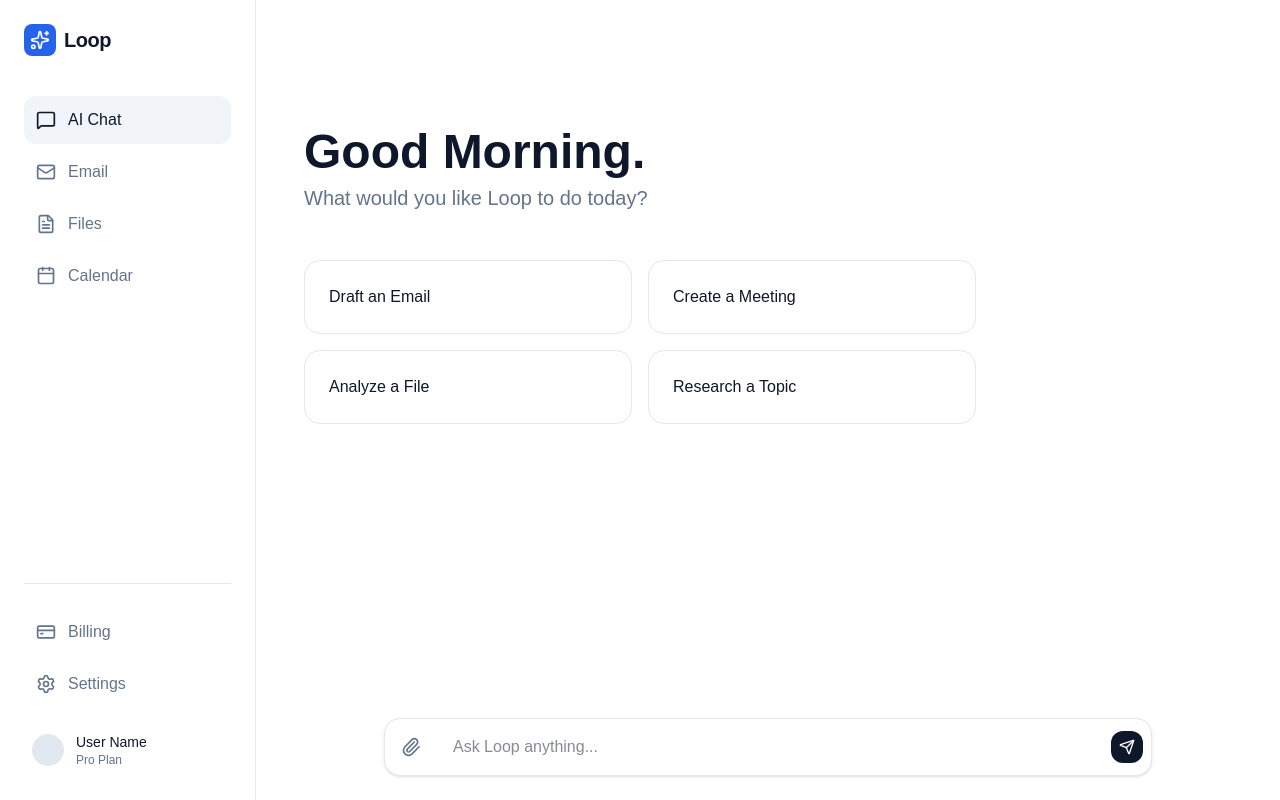
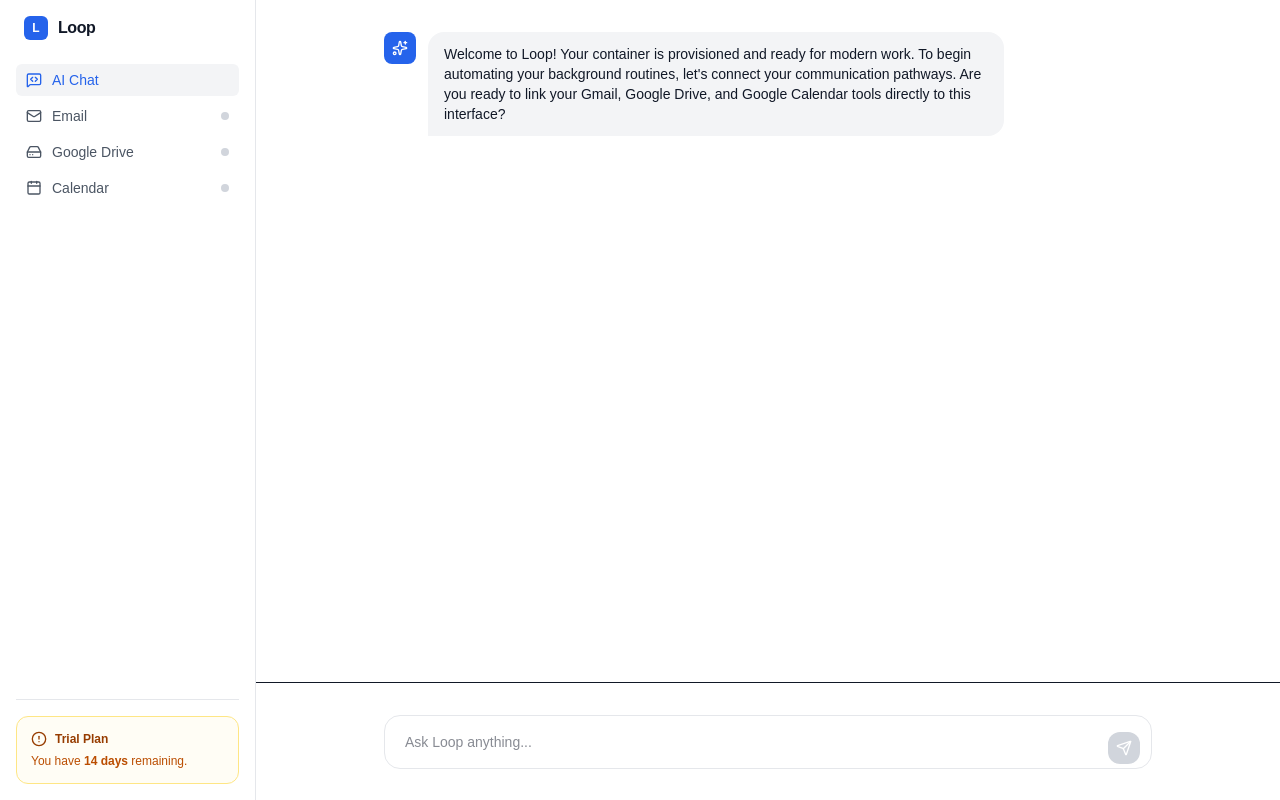
Before and after one commit to aminfxjamal-netizen/loopv1, a Next.js app: page /workspace in a window 1280 px wide. Built offline with nearby package versions, Linux system fonts and the light colour scheme; no server answers; the database is empty.

Commit message:
Connect Groq AI brain + Supabase chat persistence

```diff
--- a/app/workspace/page.tsx
+++ b/app/workspace/page.tsx
@@ -1,104 +1,265 @@
 'use client';
 
-import React, { useState } from 'react';
-import { MessageSquare, Mail, FileText, Calendar as CalendarIcon, CreditCard, Settings as SettingsIcon, Paperclip, Send, Sparkles, User, Bot } from 'lucide-react';
-import { motion, AnimatePresence } from 'framer-motion';
+import React, { useState, useRef, useEffect } from 'react';
+import {
+  MessageSquareCode,
+  Mail,
+  HardDrive,
+  Calendar,
+  Settings,
+  Send,
+  Sparkles,
+  AlertCircle,
+  ArrowUpRight,
+  Paperclip,
+  User
+} from 'lucide-react';
+import { createClient } from '@supabase/supabase-js';
+
+type UserPlan = 'Free Trial' | 'Basic' | 'Pro';
+
+interface Message {
+  id: string;
+  role: 'user' | 'assistant';
+  content: string;
+  timestamp: string;
+}
+
+// Supabase
+const supabaseUrl = process.env.NEXT_PUBLIC_SUPABASE_URL!;
+const supabaseAnonKey = process.env.NEXT_PUBLIC_SUPABASE_ANON_KEY!;
+const supabase = createClient(supabaseUrl, supabaseAnonKey);
+
+// Groq
+const groqApiKey = process.env.NEXT_PUBLIC_GROQ_API_KEY;
 
 export default function LoopWorkspace() {
-  const [activeTab, setActiveTab] = useState('AI Chat');
-  const [input, setInput] = useState('');
-  const [messages, setMessages] = useState<{role: 'user' | 'ai', content: string}[]>([]);
+  const [currentPlan] = useState<UserPlan>('Free Trial');
+  const [daysRemaining] = useState(14);
+  const [chatInput, setChatInput] = useState('');
+  const [isLoading, setIsLoading] = useState(false);
 
-  const navItems = [
-    { name: 'AI Chat', icon: MessageSquare },
-    { name: 'Email', icon: Mail },
-    { name: 'Files', icon: FileText },
-    { name: 'Calendar', icon: CalendarIcon },
-  ];
+  const [isGmailConnected, setIsGmailConnected] = useState(false);
+  const [isDriveConnected, setIsDriveConnected] = useState(false);
+  const [isCalendarConnected, setIsCalendarConnected] = useState(false);
 
-  const handleSend = () => {
-    if (!input.trim()) return;
-    setMessages([...messages, { role: 'user', content: input }]);
-    setInput('');
-    // Future: Connect to your /api/chat route here
+  const [chatMessages, setChatMessages] = useState<Message[]>([]);
+  const messagesEndRef = useRef<HTMLDivElement>(null);
+
+  // Load chat history
+  useEffect(() => {
+    const fetchMessages = async () => {
+      const { data } = await supabase
+        .from('chats')
+        .select('*')
+        .order('created_at', { ascending: true });
+
+      if (data && data.length > 0) {
+        const loaded = data.map((m: any) => ({
+          id: m.id,
+          role: m.role,
+          content: m.content,
+          timestamp: new Date(m.created_at).toLocaleTimeString([], { hour: '2-digit', minute: '2-digit' })
+        }));
+        setChatMessages(loaded);
+      } else {
+        setInitialWelcome();
+      }
+    };
+
+    fetchMessages();
+  }, []);
+
+  const setInitialWelcome = () => {
+    setChatMessages([{
+      id: 'init-onboarding',
+      role: 'assistant',
+      content: "Welcome to Loop! Your container is provisioned and ready for modern work.\n\nTo begin automating your background routines, let's connect your communication pathways. Are you ready to link your Gmail, Google Drive, and Google Calendar tools directly to this interface?",
+      timestamp: 'Just now'
+    }]);
+  };
+
+  useEffect(() => {
+    messagesEndRef.current?.scrollIntoView({ behavior: 'smooth' });
+  }, [chatMessages]);
+
+  const saveMessage = async (message: Message) => {
+    await supabase.from('chats').insert({
+      role: message.role,
+      content: message.content,
+    });
+  };
+
+  const handleConnectTool = (tool: 'gmail' | 'drive' | 'calendar') => {
+    let toolName = '';
+    if (tool === 'gmail' && !isGmailConnected) { setIsGmailConnected(true); toolName = 'Gmail Stream'; }
+    else if (tool === 'drive' && !isDriveConnected) { setIsDriveConnected(true); toolName = 'Google Drive Indexer'; }
+    else if (tool === 'calendar' && !isCalendarConnected) { setIsCalendarConnected(true); toolName = 'Google Calendar Core'; }
+    else return;
+
+    const assistantMsg: Message = {
+      id: crypto.randomUUID(),
+      role: 'assistant',
+      content: `⚡ **${toolName} Handshake Successful!** Your integration node is now fully authenticated and synchronized with the workspace.`,
+      timestamp: new Date().toLocaleTimeString([], { hour: '2-digit', minute: '2-digit' })
+    };
+
+    setChatMessages(prev => [...prev, assistantMsg]);
+    saveMessage(assistantMsg);
+  };
+
+  const handleSendMessage = async (e: React.FormEvent) => {
+    e.preventDefault();
+    if (!chatInput.trim() || isLoading) return;
+
+    const userMessage = chatInput.trim();
+    const userMsg: Message = {
+      id: crypto.randomUUID(),
+      role: 'user',
+      content: userMessage,
+      timestamp: new Date().toLocaleTimeString([], { hour: '2-digit', minute: '2-digit' })
+    };
+
+    setChatMessages(prev => [...prev, userMsg]);
+    await saveMessage(userMsg);
+
+    setChatInput('');
+    setIsLoading(true);
+
+    try {
+      const res = await fetch('https://api.groq.com/openai/v1/chat/completions', {
+        method: 'POST',
+        headers: {
+          'Content-Type': 'application/json',
+          'Authorization': `Bearer ${groqApiKey}`,
+        },
+        body: JSON.stringify({
+          model: "llama-3.3-70b-versatile",
+          messages: [
+            { role: "system", content: "You are Loop, a powerful AI workspace assistant. Be helpful, proactive and professional." },
+            { role: "user", content: userMessage }
+          ],
+          temperature: 0.7,
+          max_tokens: 800,
+        }),
+      });
+
+      const data = await res.json();
+      const aiReply = data.choices?.[0]?.message?.content || "I couldn't process that request.";
+
+      const assistantMsg: Message = {
+        id: crypto.randomUUID(),
+        role: 'assistant',
+        content: aiReply,
+        timestamp: new Date().toLocaleTimeString([], { hour: '2-digit', minute: '2-digit' })
+      };
+
+      setChatMessages(prev => [...prev, assistantMsg]);
+      await saveMessage(assistantMsg);
+
+    } catch (err) {
+      console.error(err);
+      const errorMsg: Message = {
+        id: crypto.randomUUID(),
+        role: 'assistant',
+        content: "⚠️ Groq API connection failed. Please check your API key and try again.",
+        timestamp: new Date().toLocaleTimeString([], { hour: '2-digit', minute: '2-digit' })
+      };
+      setChatMessages(prev => [...prev, errorMsg]);
+      await saveMessage(errorMsg);
+    }
+
+    setIsLoading(false);
   };
 
   return (
-    <div className="flex h-screen bg-[#FFFFFF] text-[#0F172A] font-sans overflow-hidden">
+    <div className="flex h-screen w-screen bg-[#FFFFFF] font-sans antialiased text-[#111827] overflow-hidden">
       {/* Sidebar */}
-      <aside className="w-64 border-r border-[#E2E8F0] flex flex-col justify-between p-6">
-        <div>
-          <div className="flex items-center gap-2 mb-10">
-            <div className="bg-[#2563EB] p-1.5 rounded-lg"><Sparkles className="text-white w-5 h-5" /></div>
-            <span className="font-bold text-xl tracking-tight">Loop</span>
+      <aside className="w-64 border-r border-[#E5E7EB] flex flex-col justify-between bg-[#FFFFFF] p-4 shrink-0 select-none">
+        <div className="flex flex-col space-y-6">
+          <div className="flex items-center space-x-2.5 px-2">
+            <div className="h-6 w-6 rounded-md bg-[#2563EB] flex items-center justify-center">
+              <span className="text-white text-xs font-black">L</span>
             </div>
+            <span className="text-md font-semibold tracking-tight">Loop</span>
+          </div>
+
           <nav className="space-y-1">
-            {navItems.map((item) => (
-              <button
-                key={item.name}
-                onClick={() => setActiveTab(item.name)}
-                className={`flex items-center gap-3 w-full p-3 rounded-xl transition-all ${activeTab === item.name ? 'bg-[#F1F5F9] font-medium' : 'text-[#64748B] hover:bg-[#F8FAFC]'}`}
-              >
-                <item.icon className="w-5 h-5" /> {item.name}
+            <button className="w-full flex items-center space-x-2.5 px-2.5 py-1.5 text-sm rounded-md font-medium bg-[#F3F4F6] text-[#2563EB]">
+              <MessageSquareCode className="h-4 w-4" />
+              <span>AI Chat</span>
             </button>
-            ))}
+            <button onClick={() => handleConnectTool('gmail')} className="w-full flex items-center justify-between px-2.5 py-1.5 text-sm rounded-md font-medium text-[#4B5563] hover:bg-[#F9FAFB]">
+              <div className="flex items-center space-x-2.5"><Mail className="h-4 w-4" /><span>Email</span></div>
+              <span className={`h-2 w-2 rounded-full ${isGmailConnected ? 'bg-emerald-500' : 'bg-gray-300'}`} />
+            </button>
+            <button onClick={() => handleConnectTool('drive')} className="w-full flex items-center justify-between px-2.5 py-1.5 text-sm rounded-md font-medium text-[#4B5563] hover:bg-[#F9FAFB]">
+              <div className="flex items-center space-x-2.5"><HardDrive className="h-4 w-4" /><span>Google Drive</span></div>
+              <span className={`h-2 w-2 rounded-full ${isDriveConnected ? 'bg-emerald-500' : 'bg-gray-300'}`} />
+            </button>
+            <button onClick={() => handleConnectTool('calendar')} className="w-full flex items-center justify-between px-2.5 py-1.5 text-sm rounded-md font-medium text-[#4B5563] hover:bg-[#F9FAFB]">
+              <div className="flex items-center space-x-2.5"><Calendar className="h-4 w-4" /><span>Calendar</span></div>
+              <span className={`h-2 w-2 rounded-full ${isCalendarConnected ? 'bg-emerald-500' : 'bg-gray-300'}`} />
+            </button>
           </nav>
         </div>
-        <div className="space-y-1 border-t border-[#E2E8F0] pt-6">
-          <button className="flex items-center gap-3 w-full p-3 text-[#64748B] hover:text-[#0F172A]"><CreditCard className="w-5 h-5" /> Billing</button>
-          <button className="flex items-center gap-3 w-full p-3 text-[#64748B] hover:text-[#0F172A]"><SettingsIcon className="w-5 h-5" /> Settings</button>
-          <div className="flex items-center gap-3 mt-4 p-2">
-            <div className="w-8 h-8 rounded-full bg-[#E2E8F0]" />
-            <div className="text-sm">
-              <p className="font-medium">User Name</p>
-              <p className="text-[#64748B] text-xs">Pro Plan</p>
+
+        <div className="mt-auto pt-4 border-t border-[#E5E7EB]">
+          <div className="p-3.5 rounded-xl border border-amber-200 bg-amber-50/50">
+            <div className="flex items-center space-x-2 text-amber-800">
+              <AlertCircle className="h-4 w-4" />
+              <span className="text-xs font-semibold">Trial Plan</span>
             </div>
+            <p className="mt-1.5 text-xs text-amber-700">You have <span className="font-bold">{daysRemaining} days</span> remaining.</p>
           </div>
         </div>
       </aside>
 
-      {/* Main Content */}
-      <main className="flex-1 flex flex-col relative">
-        <div className="flex-1 overflow-y-auto p-12">
-          {messages.length === 0 ? (
-            <div className="max-w-2xl mt-20">
-              <h1 className="text-5xl font-semibold mb-2">Good Morning.</h1>
-              <p className="text-[#64748B] text-xl mb-12">What would you like Loop to do today?</p>
-
-              <div className="grid grid-cols-2 gap-4 mb-16">
-                {['Draft an Email', 'Create a Meeting', 'Analyze a File', 'Research a Topic'].map((action) => (
-                  <div key={action} className="p-6 border border-[#E2E8F0] rounded-2xl hover:border-[#2563EB] transition-colors cursor-pointer">
-                    <p className="font-medium">{action}</p>
+      {/* Main Chat */}
+      <main className="flex-1 flex flex-col h-full overflow-hidden relative">
+        <div className="flex-1 overflow-y-auto p-8 space-y-6 pb-36">
+          <div className="max-w-3xl mx-auto space-y-6">
+            {chatMessages.map((msg) => (
+              <div key={msg.id} className={`flex ${msg.role === 'user' ? 'justify-end' : 'justify-start'}`}>
+                {msg.role === 'assistant' && (
+                  <div className="h-8 w-8 rounded-lg bg-[#2563EB] flex items-center justify-center mr-3">
+                    <Sparkles className="h-4 w-4 text-white" />
                   </div>
-                ))}
-              </div>
-            </div>
-          ) : (
-            <div className="space-y-8 pb-20">
-              {messages.map((m, i) => (
-                <div key={i} className={`flex gap-4 ${m.role === 'user' ? 'justify-end' : ''}`}>
-                  {m.role === 'ai' && <Bot className="w-8 h-8 p-1.5 bg-[#F1F5F9] rounded-full text-[#2563EB]" />}
-                  <div className={`p-4 rounded-2xl max-w-xl ${m.role === 'user' ? 'bg-[#2563EB] text-white' : 'bg-[#F8FAFC]'}`}>
-                    {m.content}
+                )}
+                <div className={`max-w-xl px-4 py-3 rounded-2xl text-sm ${
+                  msg.role === 'user' ? 'bg-[#2563EB] text-white rounded-br-none' : 'bg-[#F3F4F6] rounded-bl-none'
+                }`}>
+                  {msg.content}
                 </div>
               </div>
             ))}
+            {isLoading && <div className="flex items-center gap-3"><Sparkles className="h-4 w-4" /> Thinking...</div>}
+            <div ref={messagesEndRef} />
           </div>
-          )}
         </div>
 
-        {/* Input Area */}
-        <div className="p-6 bg-white">
-          <div className="max-w-3xl mx-auto relative flex items-center bg-white border border-[#E2E8F0] rounded-2xl shadow-sm focus-within:ring-2 focus-within:ring-[#2563EB]/20">
-            <button className="p-4 text-[#64748B]"><Paperclip className="w-5 h-5" /></button>
-            <input
-              value={input}
-              onChange={(e) => setInput(e.target.value)}
-              onKeyDown={(e) => e.key === 'Enter' && handleSend()}
+        {/* Input Bar */}
+        <div className="absolute bottom-0 left-0 right-0 bg-gradient-to-t from-white to-transparent pt-8 pb-6 px-8 border-t">
+          <div className="max-w-3xl mx-auto">
+            <form onSubmit={handleSendMessage}>
+              <div className="relative">
+                <textarea
+                  value={chatInput}
+                  onChange={(e) => setChatInput(e.target.value)}
+                  onKeyDown={(e) => e.key === 'Enter' && !e.shiftKey && (e.preventDefault(), handleSendMessage(e))}
                   placeholder="Ask Loop anything..."
-              className="flex-1 p-4 bg-transparent outline-none"
+                  className="w-full resize-none bg-white border border-gray-200 rounded-2xl py-4 pl-5 pr-16 text-sm focus:outline-none focus:border-[#2563EB]"
+                  rows={1}
                 />
-            <button onClick={handleSend} className="p-2 mr-2 bg-[#0F172A] text-white rounded-xl"><Send className="w-4 h-4" /></button>
+                <button
+                  type="submit"
+                  disabled={!chatInput.trim() || isLoading}
+                  className="absolute right-3 bottom-3 p-2 bg-[#2563EB] text-white rounded-xl disabled:bg-gray-300"
+                >
+                  <Send className="h-4 w-4" />
+                </button>
+              </div>
+            </form>
           </div>
         </div>
       </main>
```
Lines whose indentation alone changed are shown as unchanged.
